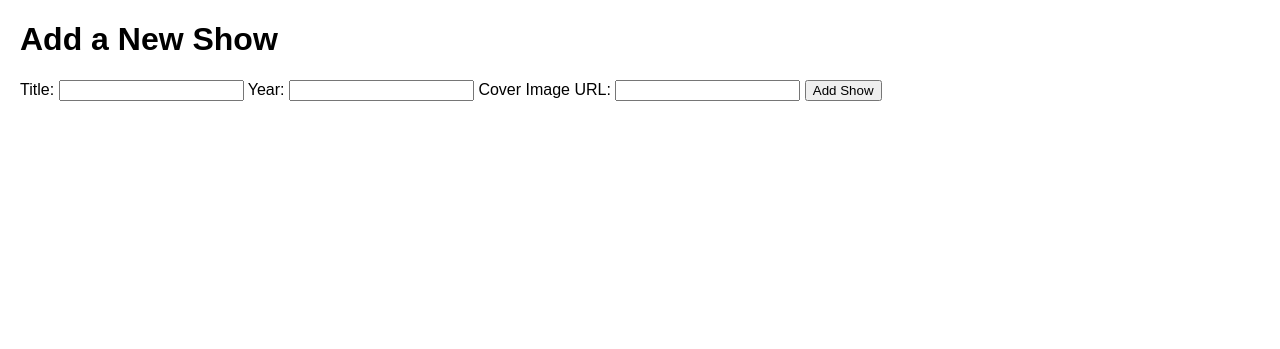
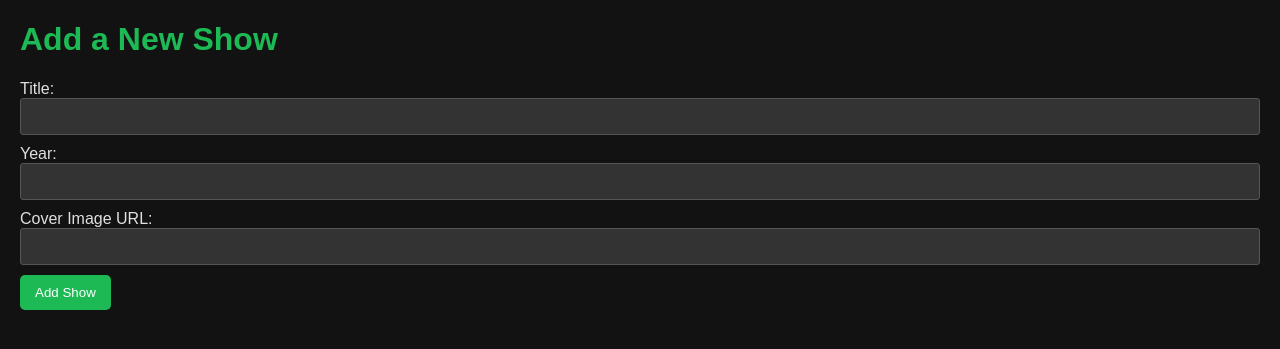
Before and after one commit to nahid6970/test, a Flask app: page /add_show in a window 1280 px wide. Shown: the top 349 px of the page. Run offline with Flask 3, Linux system fonts and the light colour scheme.

Commit message:
Auto-commit

```diff
--- a/show_list/static/style.css
+++ b/show_list/static/style.css
@@ -2,13 +2,15 @@
 body {
     font-family: sans-serif;
     margin: 20px;
+    background-color: #121212;
+    color: #e0e0e0;
 }
 
 .add-button {
     display: inline-block;
     margin-bottom: 20px;
     padding: 10px 15px;
-    background-color: #4CAF50;
+    background-color: #1db954;
     color: white;
     text-decoration: none;
     border-radius: 5px;
@@ -21,14 +23,15 @@
 }
 
 .show-card {
-    border: 1px solid #ccc;
+    background-color: #282828;
+    border: 1px solid #404040;
     border-radius: 5px;
     overflow: hidden;
 }
 
 .show-card a {
     text-decoration: none;
-    color: black;
+    color: #e0e0e0;
 }
 
 .show-card img {
@@ -44,18 +47,19 @@
     display: flex;
     justify-content: space-around;
     padding: 10px;
+    background-color: #333;
 }
 
 .show-actions a, .episode-actions a {
     text-decoration: none;
     color: #fff;
-    background-color: #007bff;
+    background-color: #535353;
     padding: 5px 10px;
     border-radius: 3px;
 }
 
 .episode-actions a {
-    background-color: #6c757d;
+    background-color: #757575;
 }
 
 .show-details-container {
@@ -70,10 +74,14 @@
 
 .show-cover img {
     width: 100%;
+    border-radius: 5px;
 }
 
 .episode-list {
     flex: 2;
+    background-color: #282828;
+    padding: 20px;
+    border-radius: 5px;
     max-height: 80vh;
     overflow-y: auto;
 }
@@ -88,6 +96,9 @@
     display: flex;
     justify-content: space-between;
     align-items: center;
+    padding: 10px;
+    background-color: #333;
+    border-radius: 3px;
 }
 
 .episode-title {
@@ -103,14 +114,37 @@
 }
 
 .edit-dot {
-    background-color: blue;
+    background-color: #3498db;
 }
 
 .delete-dot {
-    background-color: red;
+    background-color: #e74c3c;
 }
 
 .episode-list a {
     text-decoration: none;
-    color: black;
+    color: #e0e0e0;
 }
+
+input[type="text"], input[type="number"], input[type="url"] {
+    background-color: #333;
+    color: #e0e0e0;
+    border: 1px solid #555;
+    padding: 10px;
+    border-radius: 3px;
+    width: calc(100% - 22px);
+    margin-bottom: 10px;
+}
+
+button[type="submit"] {
+    background-color: #1db954;
+    color: white;
+    border: none;
+    padding: 10px 15px;
+    border-radius: 5px;
+    cursor: pointer;
+}
+
+h1, h2 {
+    color: #1db954;
+}
```
